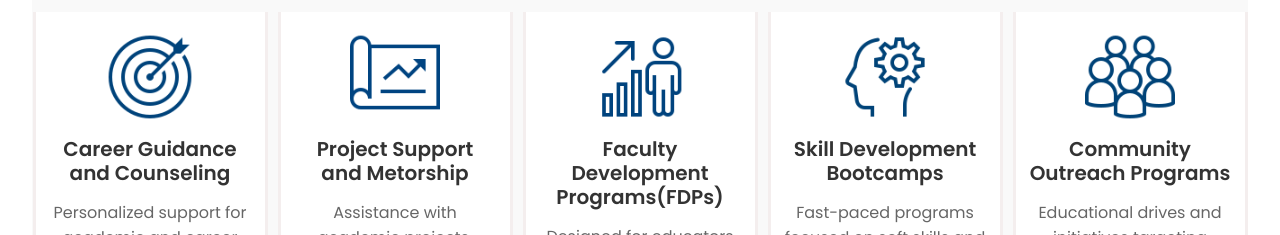
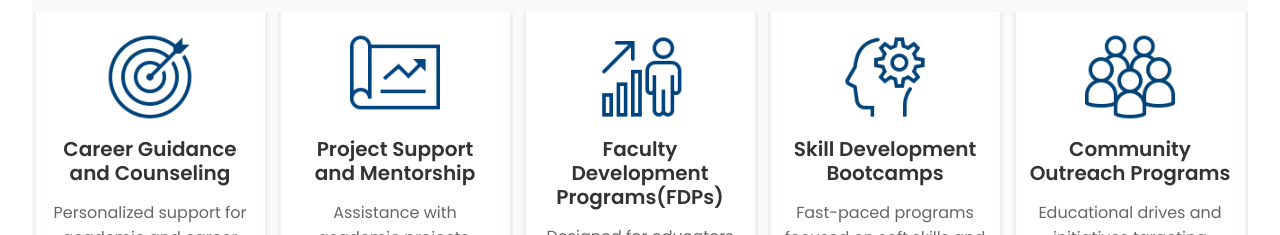
Before and after one commit to achuthspai04/intellnexa, a React (Vite) app: page / in a window 1280 px wide. Shown: the part 1420-1655 px from the top of the page. Built offline with nearby package versions, Linux system fonts and the light colour scheme.

Commit message:
almost complete

```diff
--- a/src/pages/Home.jsx
+++ b/src/pages/Home.jsx
@@ -47,14 +47,11 @@ function Home() {
         <p className="p1">
           At Intellnexa, we are committed to delivering high-quality educational and developmental
         </p>
-        <p className="p2">
-          services designed to empower individuals and institutions alike. Operating as a remote
+        <p className="p2"> services designed to empower individuals and institutions alike. Operating as a remote
         </p>
-        <p className="p3">
-          private firm, we offer a flexible and innovative platform that meets the diverse learning and
+        <p className="p3"> private firm, we offer a flexible and innovative platform that meets the diverse learning and
         </p>
-        <p className="p4">
-          training needs of today’s dynamic world.
+        <p className="p4"> training needs of today’s dynamic world.
         </p>
         </div>
 
@@ -125,7 +122,7 @@ function Home() {
           <div className='additional2'>
             <div className='content1'>
             <img className="addl-image" src="/addl2.svg" alt="Project Support and Metorship" width={90} height={90} />
-            <p className='addl-header'>Project Support and Metorship</p>
+            <p className='addl-header'>Project Support and Mentorship</p>
             <p className='addl-text'> Assistance with academic projects, research, and innovation incubation</p>
             </div>
           </div>
```
